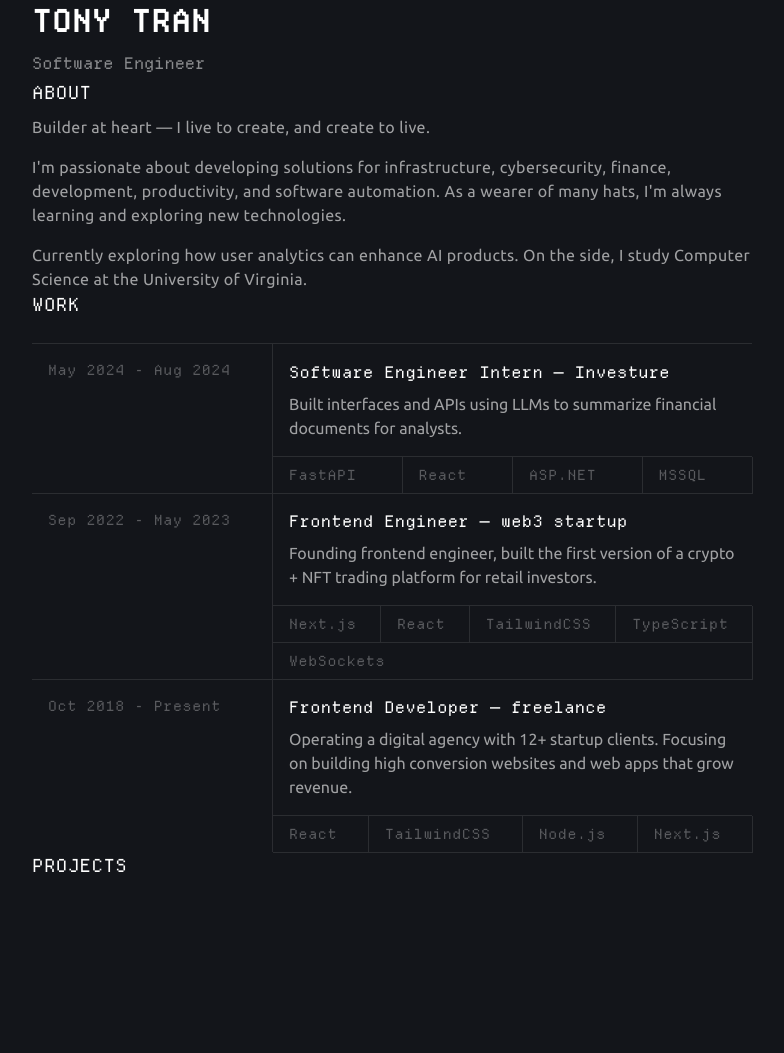
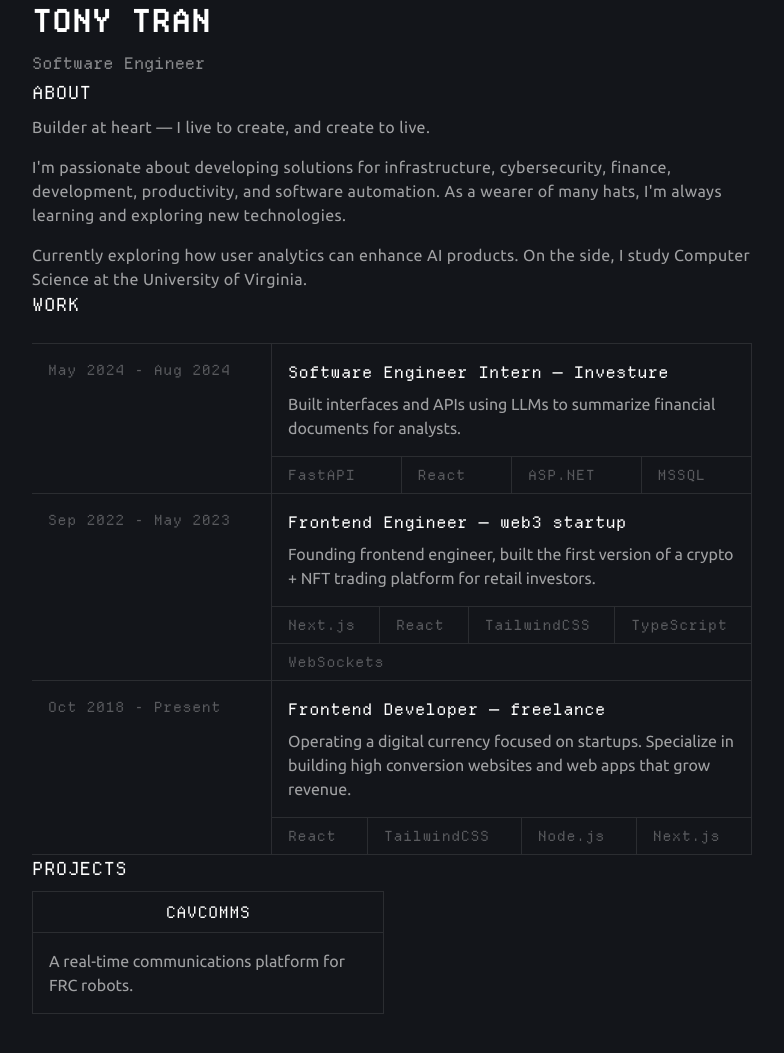
Before and after one commit to tot/tonytran.me, an Astro site: page / in a window 1280 px wide. Shown: the part 125-1178 px from the top of the page, without its empty margins (248-1032 px from the left). Before the commit the page ends 1141 px from the top, so only its background shows below. Built offline with nearby package versions, Linux system fonts and the light colour scheme; Astro itself is replaced by a stand-in of ours.

Commit message:
Update linting for projects and work components

```diff
--- a/src/components/Projects.tsx
+++ b/src/components/Projects.tsx
@@ -1,9 +1,25 @@
 const Projects = () => {
-	return (
-		<div>
-			<h2 className="text-lg font-medium text-white mb-2 font-departure uppercase tracking-wide w-full">Projects</h2>
-		</div>
-	)
-}
+    return (
+        <div>
+            <h2 className="text-lg font-medium text-white mb-2 font-departure uppercase tracking-wide w-full">
+                Projects
+            </h2>
+            <div className="grid grid-cols-1 md:grid-cols-2 gap-4">
+                <div className="border border-white/10">
+                    <div className="w-full text-center border-b border-white/10 py-2">
+                        <h3 className="text-base font-medium text-white font-departure uppercase tracking-wide w-full">
+                            CavComms
+                        </h3>
+                    </div>
+                    <div className="p-4">
+                        <p className="text-white/60">
+                            A real-time communications platform for FRC robots.
+                        </p>
+                    </div>
+                </div>
+            </div>
+        </div>
+    );
+};
 
 export default Projects;
--- a/src/components/Work.tsx
+++ b/src/components/Work.tsx
@@ -31,7 +31,7 @@ const Work = () => {
                 title="Frontend Developer"
                 company="freelance"
                 date="Oct 2018 - Present"
-        description="Operating a digital agency with 12+ startup clients. Focusing on building high conversion websites and web apps that grow revenue."
+                description="Operating a digital currency focused on startups. Specialize in building high conversion websites and web apps that grow revenue."
                 technologies={["React", "TailwindCSS", "Node.js", "Next.js"]}
             />
         </div>
--- a/src/components/WorkCard.tsx
+++ b/src/components/WorkCard.tsx
@@ -16,27 +16,25 @@ const WorkCard = ({
     first,
 }: WorkCardProps) => {
     return (
-    <div className={`grid grid-cols-12`}>
-      <div className={`border-t col-span-4 border-white/10`}>
-        <div className="p-4">
+        <div
+            className={`grid grid-cols-12 ${first ? "border-t border-white/10" : ""}`}
+        >
+            <div className={`col-span-4 border-b border-white/10`}>
+                <div className="p-4 h-full border-r border-white/10">
                     <p className="text-white/30 text-sm font-departure tracking-wider">
                         {date}
                     </p>
                 </div>
             </div>
-      <div
-        className={`col-span-8 border-l border-white/10 ${
-          first ? "border-t border-white/10" : ""
-        }`}
-      >
-        <div className="p-4 space-y-2">
+            <div className={`col-span-8`}>
+                <div className="p-4 space-y-2 border-r border-white/10">
                     <p className="text-white font-departure font-medium tracking-wide">
                         {title} &mdash; {company}
                     </p>
                     <p className="text-white/60">{description}</p>
                 </div>
                 <div className="border-t border-white/10">
-          <ul className="flex flex-wrap text-sm font-departure tracking-wider text-white/30 -mb-px -mr-px">
+                    <ul className="flex flex-wrap text-sm font-departure tracking-wider text-white/30">
                         {technologies.map((technology, index) => (
                             <li
                                 key={index}
```
Lines whose indentation alone changed are shown as unchanged.
